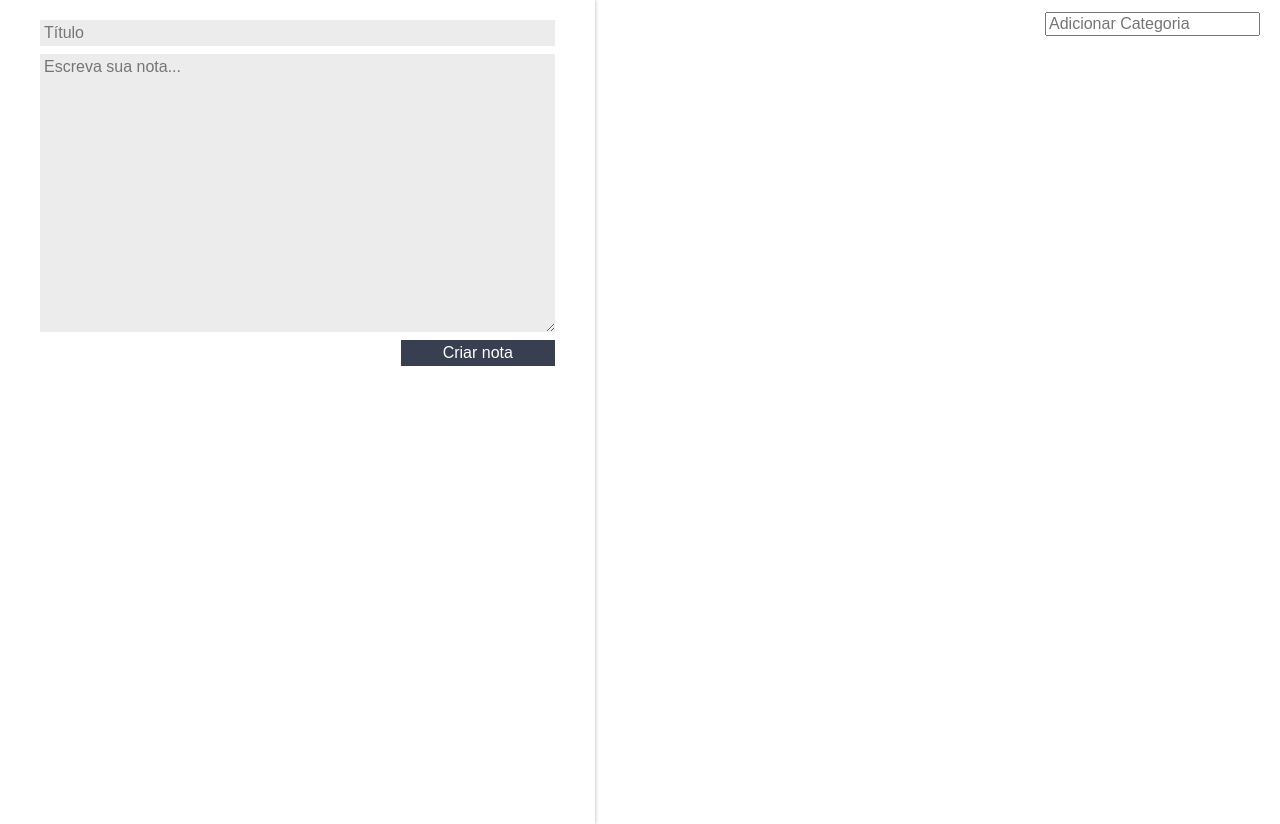
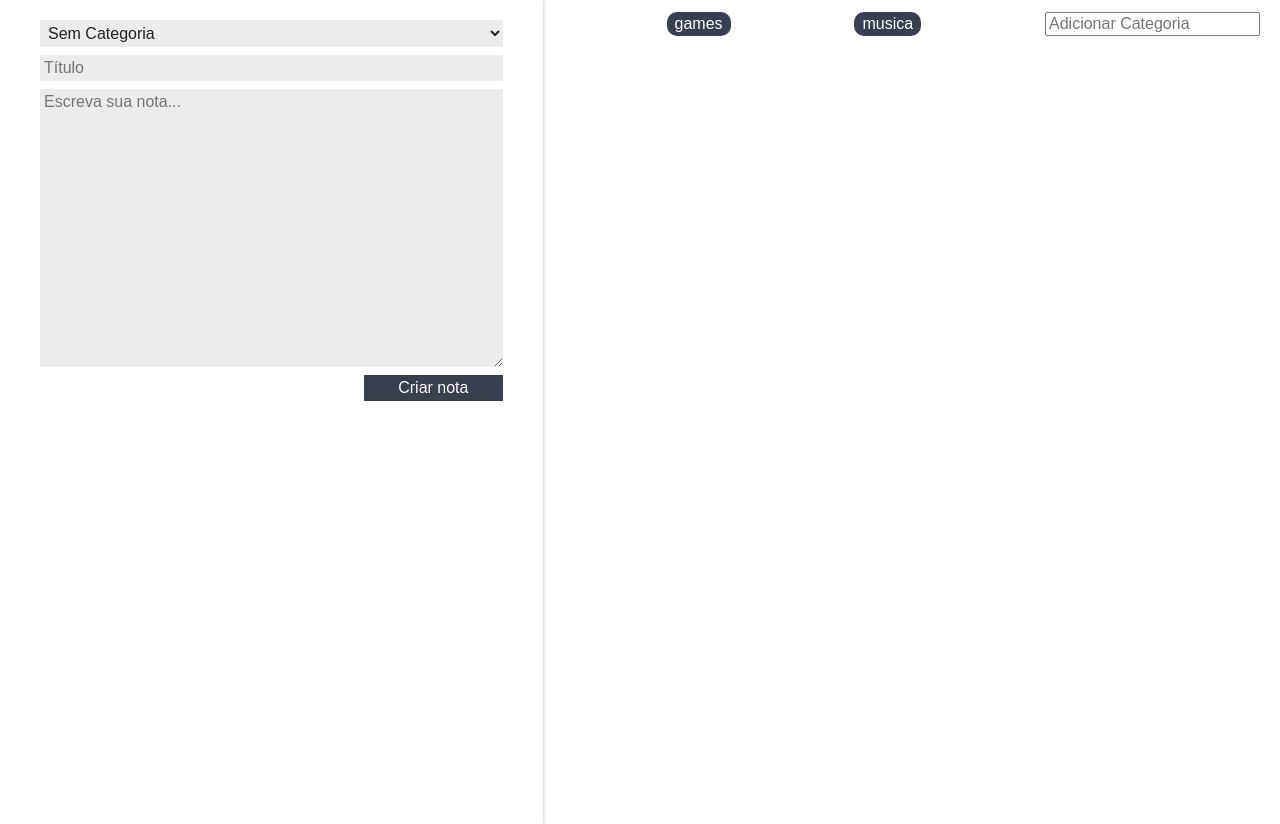
Before and after one commit to joaovictordantasj/react-notepad, a React (Create React App) app: page / in a window 1280 px wide. Built offline with nearby package versions, Linux system fonts and the light colour scheme.

Commit message:
Adicionando categorias aos cards

```diff
--- a/src/App.js
+++ b/src/App.js
@@ -11,12 +11,12 @@ class App extends Component {
 
     this.state = {
       notas:[],
-      categorias:[],
+      categorias:['games', 'musica'],
     }
   }
 
-  criarNota(titulo, texto){
-    const novaNota = {titulo, texto};
+  criarNota(titulo, texto, categoria){
+    const novaNota = {titulo, texto, categoria};
     const novoArrayNotas = [...this.state.notas,novaNota]
     const novoEstado = {
       notas:novoArrayNotas
@@ -40,7 +40,10 @@ class App extends Component {
   render() {
     return (
       <section className="conteudo">
-        <FormularioCadastro criarNota={this.criarNota.bind(this)}/>
+        <FormularioCadastro
+          categorias={this.state.categorias}
+          criarNota={this.criarNota.bind(this)}
+        />
         <main className="conteudo-principal">
           <ListaDeCategorias
             categorias={this.state.categorias}
--- a/src/components/CardNota/CardNota.jsx
+++ b/src/components/CardNota/CardNota.jsx
@@ -14,6 +14,7 @@ class CardNota extends Component {
 				<header className="card-nota_cabecalho">
 					<h3 className="card-nota_titulo">{this.props.titulo}</h3>
 					<DeleteSVG onClick={this.apagar.bind(this)} />
+					<h4>{this.props.categoria}</h4>
 				</header>
 				<p className="card-nota_texto">{this.props.texto}</p>
 			</section>
--- a/src/components/FormularioCadastro/FormularioCadastro.jsx
+++ b/src/components/FormularioCadastro/FormularioCadastro.jsx
@@ -7,6 +7,7 @@ class FormularioCadastro extends Component {
 		super(props);
 		this.titulo = '';
 		this.texto = '';
+		this.categoria = 'Sem Categoria';
 	}
 
 	_handleMudancaTitulo (event) {
@@ -19,10 +20,15 @@ class FormularioCadastro extends Component {
 		// console.log(this.texto);
 	}
 
+	_handleMudancaCategoria (event) {
+		event.stopPropagation();
+		this.categoria = event.target.value;
+	}
+
 	_criarNota(event) {
 		event.preventDefault();
 		event.stopPropagation();
-		this.props.criarNota(this.titulo, this.texto);
+		this.props.criarNota(this.titulo, this.texto, this.categoria);
 	}
 
 	render() {
@@ -31,6 +37,14 @@ class FormularioCadastro extends Component {
 				className="form-cadastro"
 				onSubmit={this._criarNota.bind(this)}
 			>
+				<select onChange={this._handleMudancaCategoria.bind(this)} className="form-cadastro_input">
+					<option>Sem Categoria</option>
+					{this.props.categorias.map(categoria => {
+						return (
+							<option>{categoria}</option>
+						);
+					})}
+				</select>
 				<input
 					type="text"
 					placeholder="Título"
--- a/src/components/ListaDeNotas/ListaDeNotas.jsx
+++ b/src/components/ListaDeNotas/ListaDeNotas.jsx
@@ -14,6 +14,7 @@ class ListaDeNotas extends Component {
                 apagarNota={this.props.apagarNota}
                 titulo={nota.titulo}
                 texto={nota.texto}
+                categoria={nota.categoria}
               />
             </li>
           );
```
Also changed, not shown: 1 other file (tests, documents, lock files or other folders).
